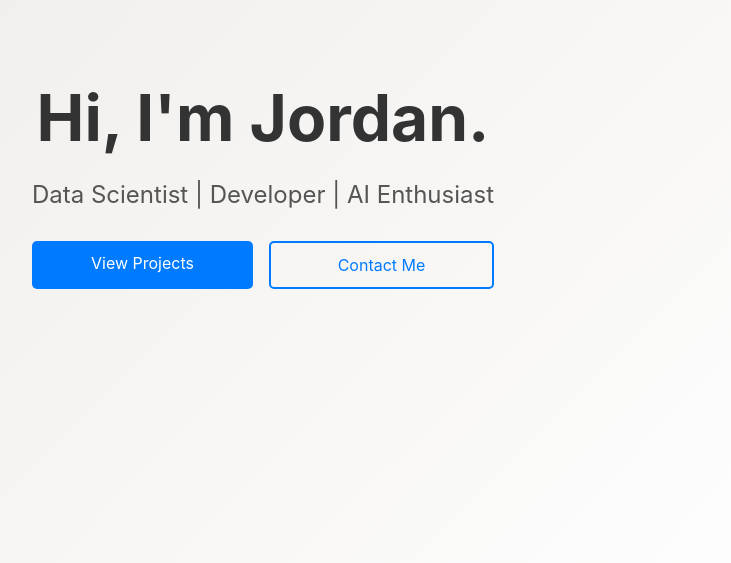
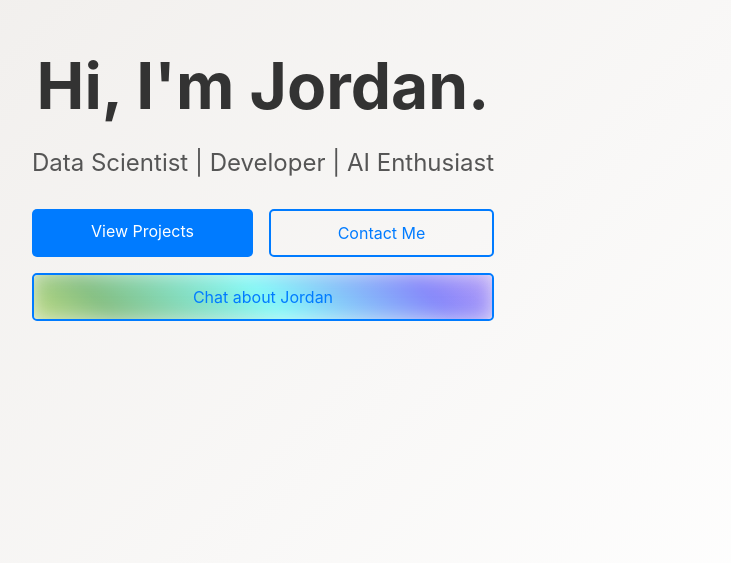
Before and after one commit to JordanWelsman/JordanWelsman.github.io, a React (Create React App) app: page / in a window 1280 px wide. Shown: the part 237-800 px from the top of the page, without its empty margins (377-1108 px from the left). Built offline with nearby package versions, Linux system fonts and the light colour scheme.

Commit message:
feat: Added animated AI chat button.

```diff
--- a/src/components/Home.js
+++ b/src/components/Home.js
@@ -25,6 +25,11 @@ const Home = () => {
             Contact Me
           </Link>
         </div>
+        <div className="chat-links">
+            <Link to="/chat" className="chat-btn outline-btn">
+                Chat about Jordan
+            </Link>
+        </div>
       </div>
     </div>
   );
--- a/src/components/styles/Home.css
+++ b/src/components/styles/Home.css
@@ -29,6 +29,13 @@
   gap: 1rem;
 }
 
+.chat-links {
+    display: flex;
+    justify-content: center;
+    gap: 1rem;
+    padding-top: 1rem;
+  }
+
 .hero-btn {
   width: 100%;
   padding: 0.75rem 2rem;
@@ -43,6 +50,62 @@
 
 .hero-btn:hover {
   background-color: #0056b3;
+}
+
+.chat-btn {
+    width: 100%;
+    padding: 0.75rem 2rem;
+    font-size: 1rem;
+    color: #fff;
+    background-color: #000;
+    border: 2px solid transparent;
+    border-radius: 5px;
+    text-decoration: none;
+    transition: all 0.3s ease;
+    position: relative;
+    z-index: 1;
+    background-clip: padding-box;
+    overflow: hidden;
+}
+
+.chat-btn::before {
+    content: '';
+    position: absolute;
+    top: -2px;
+    left: -2px;
+    right: -2px;
+    bottom: -2px;
+    background: linear-gradient(45deg, rgba(255,0,0,0.4), rgba(255,165,0,0.4), rgba(255,255,0,0.4), rgba(0,128,0,0.4), rgba(0,255,255,0.4), rgba(0,0,255,0.4), rgba(238,130,238,0.4));
+    background-size: 200% 200%;
+    border-radius: 7px;
+    z-index: -1;
+    filter: blur(10px);
+    animation: rainbowGlowSlow 10s linear infinite;
+}
+
+.chat-btn:hover::before {
+    filter: blur(15px);
+}
+
+.chat-btn::after {
+    content: '';
+    position: absolute;
+    top: 0;
+    left: 0;
+    right: 0;
+    bottom: 0;
+    background: linear-gradient(45deg, red, orange, yellow, green, cyan, blue, violet);
+    background-size: 200% 200%;
+    z-index: -2;
+    border-radius: 5px;
+    animation: rainbowGlowSlow 10s linear infinite;
+    opacity: 0.1;
+}
+
+@keyframes rainbowGlowSlow {
+    0% { background-position: 0% 0%; }
+    50% { background-position: 100% 100%; }
+    100% { background-position: 0% 0%; }
 }
 
 .outline-btn {
```
